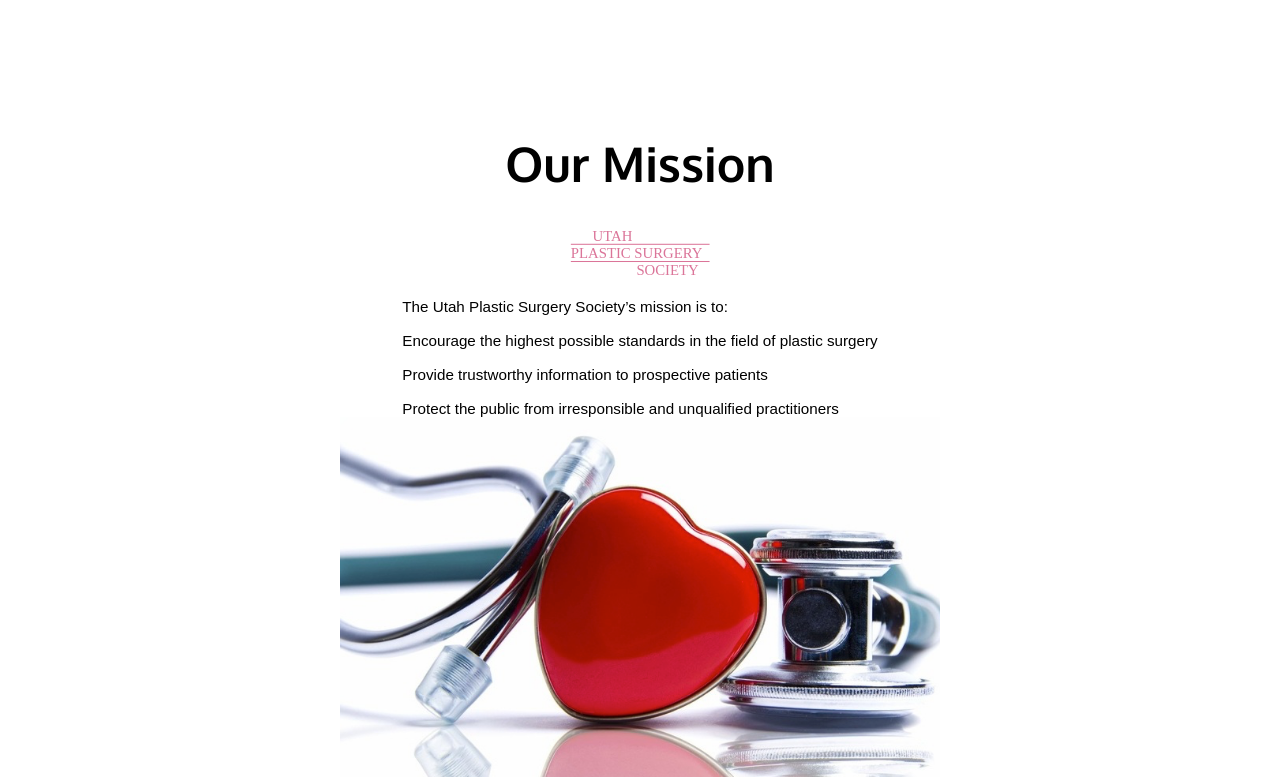
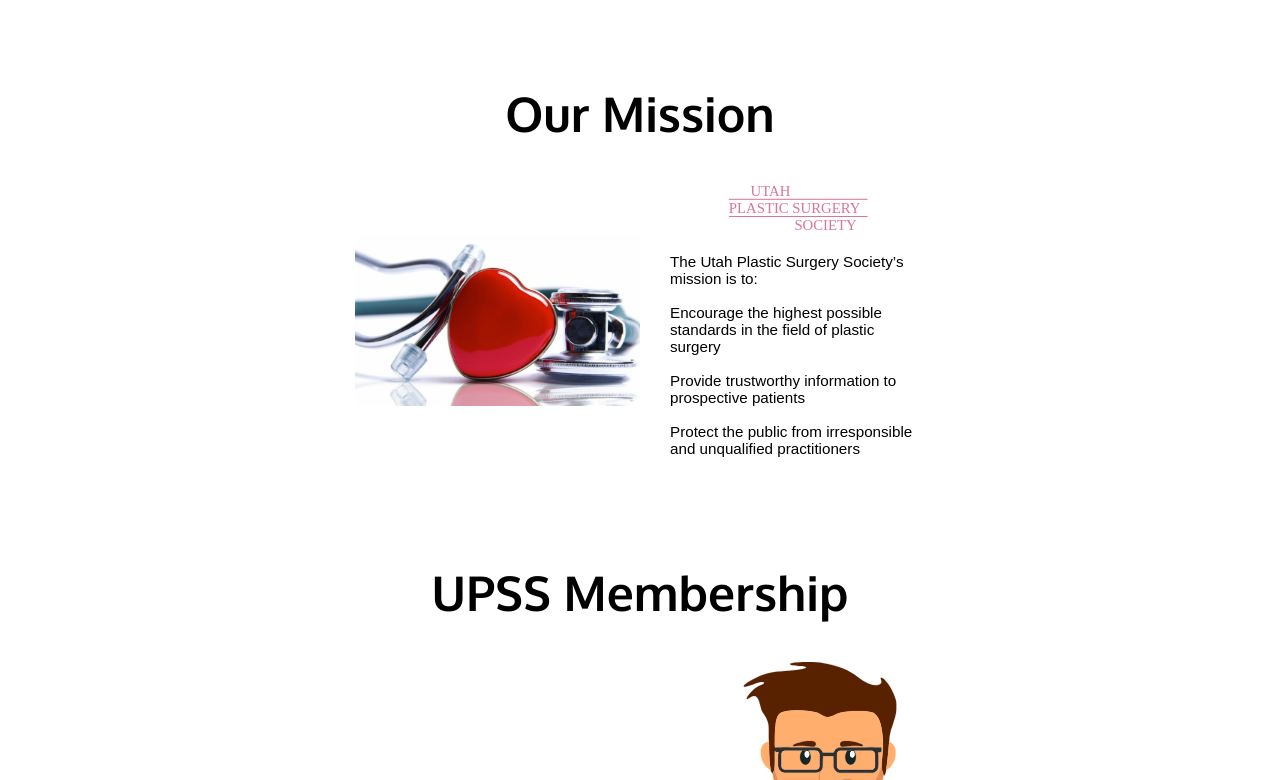
Before and after one commit to joshin-run/upss, a React app: page / in a window 1280 px wide. Shown: the part 822-1602 px from the top of the page. Built offline with nearby package versions, Linux system fonts and the light colour scheme; a web font is replaced by a local one.

Commit message:
Feat (style) info section 481px min-width

```diff
--- a/src/styles/_info.sass
+++ b/src/styles/_info.sass
@@ -7,7 +7,6 @@
 
 .page-container
   width: 100vw
-  // padding: 30px 0px 50px 0px
   background-color: #fff
   padding: 40px 25px
   max-width: 1160px
@@ -50,11 +49,11 @@
   margin: 15px 0 15px 0
 
 .steth-heart
-  height: auto
+  height: 100%
   width: 100%
 
 .doc-computer
-  height: auto
+  height: 100%
   width: 100%
 
   // display: none
@@ -152,27 +151,43 @@
 
   .page-container
     width: 100vw
-    padding: 50px 0px 50px 0px
+    padding: 0 75px 95px 75px
+    // padding: 50px 0px 50px 0px
     background-color: #fff
-    max-width: 600px
+    // max-width: 600px
 
   .info-section-title
     margin-top: 80px
+    margin-bottom: 40px
     font-size: 2.5rem
-
 
   .info-wrapper
     margin: 0
     padding: 0
     // padding: 0px 120px 75px 120px
 
+  .steth-heart
+    height: 50%
+    width: 50%
+
+  .doc-computer
+    height: 50%
+    width: 50%
+
   .our-mission-container
-    flex-flow: row wrap-reverse
+    flex-flow: row nowrap
+    align-items: flex-start
 
   .our-mission-content
-    // padding-left: 25px
     margin: 0
     padding: 0
+    width: 40vw
+    margin-left: 30px
+
+    .upss-logo-pink
+      margin-top: 0
+      height: 50px
+      width: auto
 
   .upss-membership-content
     // width: auto
@@ -180,10 +195,19 @@
     padding: 0
   //   padding-left: 25px
 
+  .asps-container
+    flex-flow: row nowrap
+    align-items: flex-start
+
   .asps-content
     margin: 0
     padding: 0
+    width: 40vw
+    margin-left: 30px
     // padding-left: 25px
+
+    .asps-logo
+      margin-top: 0
 
   .our-mission-image1
     display: none
```
Also changed, not shown: src/containers/Info.js (line endings or trailing spaces), src/styles/App.css, 1 other file.
